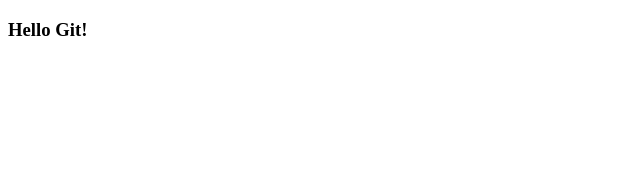
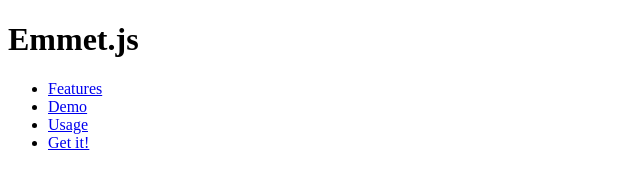
Before and after one commit to Po4eman/Po4eman.github.io, a plain HTML site: page index.html in a window 1280 px wide. Shown: the whole page, without its empty margins (0-640 px from the left). Drawn offline with Linux system fonts and the light colour scheme.

Commit message:
Updated intro page

```diff
--- a/index.html
+++ b/index.html
@@ -1,9 +1,21 @@
+
 <!DOCTYPE html>
 <html>
 <head>
-<title></title>
+<title>Emmet.js</title>
+<meta name="viewport" content="width=device-width, initial-scale=1">
 </head>
 <body>
- <h3>Hello Git!</h3>
+	<header>
+		<h1>Emmet.js</h1>
+		<nav>
+			<ul>
+				<li><a href="#">Features</a></li>
+				<li><a href="#">Demo</a></li>
+				<li><a href="#">Usage</a></li>
+				<li><a href="#">Get it!</a></li>
+			</ul>
+		</nav>
+	</header>
 </body>
 </html>
```
